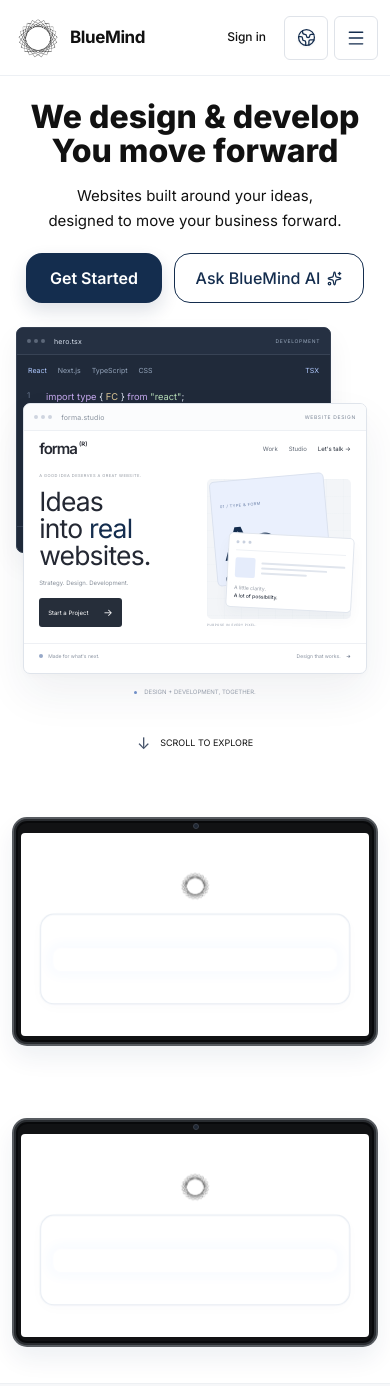
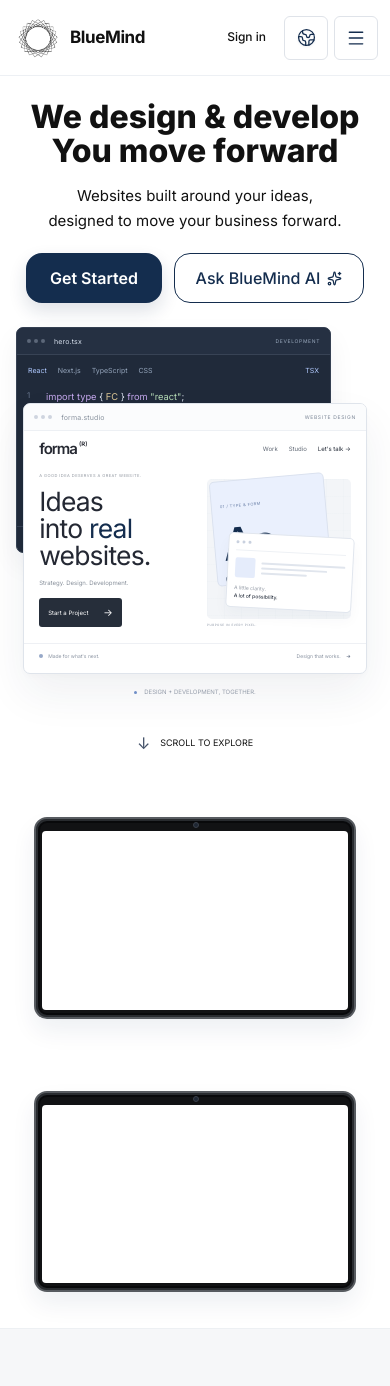
Before and after one commit to m1o223/bluem-ndwebs-rv-cefronend, a Next.js app: page / in a window 390 px wide. Shown: the top 1386 px of the page. Built offline with nearby package versions, Linux system fonts and the light colour scheme.

Commit message:
Refine homepage screens with compact two-line word animations

```diff
--- a/components/home/animated-story.tsx
+++ b/components/home/animated-story.tsx
@@ -1,6 +1,5 @@
 "use client";
 
-import Image from "next/image";
 import { useEffect, useRef, useState } from "react";
 import { useLocalization, type Locale } from "../localization-provider";
 import styles from "./work-process.module.css";
@@ -8,7 +7,7 @@ import styles from "./work-process.module.css";
 export type StoryCopy = {
   title: string;
   instructions: string;
-  steps: readonly string[];
+  steps: readonly (readonly [string, string])[];
 };
 
 type AnimatedStoryProps = {
@@ -53,7 +52,7 @@ export default function AnimatedStory({ id, titleId, content }: AnimatedStoryPro
     <section id={id} className={styles.section} aria-labelledby={titleId} lang={locale} dir={rtl ? "rtl" : "ltr"} data-no-translate>
       <h2 id={titleId} className={styles.srOnly}>{copy.title}</h2>
       <p id={`${id}-instructions`} className={styles.srOnly}>{copy.instructions}</p>
-      <ol className={styles.srOnly}>{copy.steps.map(text => <li key={text}>{text}</li>)}</ol>
+      <ol className={styles.srOnly}>{copy.steps.map(lines => <li key={lines.join(" ")}>{lines.join(" ")}</li>)}</ol>
       <div ref={deviceRef} className={styles.device} data-work-card data-playing={playing}
         data-static={paused || focused || reducedMotion} role="group" tabIndex={0}
         aria-labelledby={titleId} aria-describedby={`${id}-instructions`}
@@ -72,14 +71,14 @@ export default function AnimatedStory({ id, titleId, content }: AnimatedStoryPro
         <div className={styles.frame} data-device-frame>
           <div className={styles.screen} data-device-screen>
             <div className={styles.screenContent} data-screen-content aria-hidden="true">
-              <Image className={styles.logo} src="/images/brand/bluemind-original-logo-transparent.png" width={96} height={96} alt="" sizes="96px" />
-              <div className={styles.input} data-story-input>
-                <div className={styles.textArea}>
-                  <p key={`${locale}-${step}`} className={styles.sentence} data-work-step={step + 1} onAnimationEnd={event => {
-                    // The text's CSS timeline owns the cadence; the screen zoom runs independently.
-                    if (event.target === event.currentTarget) setStep(current => (current + 1) % copy.steps.length);
-                  }}>{copy.steps[step]}</p>
-                </div>
+              <div className={styles.textArea} data-story-text>
+                <p key={`${locale}-${step}`} className={styles.sentence} data-work-step={step + 1} onAnimationEnd={event => {
+                  // Advancing from animationend keeps the fade and content changes on one timeline.
+                  if (event.target === event.currentTarget) setStep(current => (current + 1) % copy.steps.length);
+                }}>
+                  <span className={styles.line} data-story-line>{copy.steps[step][0]}</span>{" "}
+                  <span className={styles.line} data-story-line>{copy.steps[step][1]}</span>
+                </p>
               </div>
             </div>
           </div>
--- a/components/home/meet-ai-copy.ts
+++ b/components/home/meet-ai-copy.ts
@@ -5,33 +5,78 @@ export const meetAiCopy: Record<Locale, StoryCopy> = {
   "en": {
     "title": "Meet BlueMind AI",
     "steps": [
-      "Tell BlueMind AI about your idea.",
-      "It helps you explain your project.",
-      "It organizes your thoughts clearly.",
-      "It prepares your request for the team.",
-      "You can follow your project step by step."
+      [
+        "Your idea",
+        "Starts here"
+      ],
+      [
+        "Explain your vision",
+        "Find your direction"
+      ],
+      [
+        "Organized thoughts",
+        "Clear project brief"
+      ],
+      [
+        "Your request",
+        "Ready for review"
+      ],
+      [
+        "Your project",
+        "Step by step"
+      ]
     ],
     "instructions": "Animation pauses while focused. Use Left and Right to read the steps. Space toggles playback after focus leaves."
   },
   "ar": {
     "title": "تعرّف على BlueMind AI",
     "steps": [
-      "احكِ لـ BlueMind AI عن فكرتك.",
-      "يساعدك على شرح مشروعك.",
-      "يرتب أفكارك بوضوح.",
-      "يجهز طلبك للفريق.",
-      "يمكنك متابعة مشروعك خطوة بخطوة."
+      [
+        "فكرتك تبدأ",
+        "من هنا"
+      ],
+      [
+        "اشرح رؤيتك",
+        "وحدّد اتجاهك"
+      ],
+      [
+        "أفكار مرتبة",
+        "مشروع واضح"
+      ],
+      [
+        "طلبك منظّم",
+        "للمراجعة مع الفريق"
+      ],
+      [
+        "تابع مشروعك",
+        "خطوة بخطوة"
+      ]
     ],
     "instructions": "تتوقف الحركة أثناء التركيز. استخدم السهمين لقراءة الخطوات. مفتاح المسافة يبدّل تشغيل الحركة بعد مغادرة التركيز."
   },
   "sv": {
     "title": "Möt BlueMind AI",
     "steps": [
-      "Berätta för BlueMind AI om din idé.",
-      "Den hjälper dig att beskriva ditt projekt.",
-      "Den strukturerar dina tankar tydligt.",
-      "Den förbereder din förfrågan för teamet.",
-      "Du kan följa ditt projekt steg för steg."
+      [
+        "Din idé",
+        "Börjar här"
+      ],
+      [
+        "Beskriv din vision",
+        "Hitta din riktning"
+      ],
+      [
+        "Organiserade tankar",
+        "Ett tydligt projekt"
+      ],
+      [
+        "Din förfrågan",
+        "Redo för teamet"
+      ],
+      [
+        "Följ ditt projekt",
+        "Steg för steg"
+      ]
     ],
     "instructions": "Animationen pausas vid fokus. Läs stegen med piltangenterna. Mellanslag växlar uppspelning när fokus lämnar."
   }
--- a/components/home/work-process-copy.ts
+++ b/components/home/work-process-copy.ts
@@ -5,36 +5,90 @@ export const workProcessCopy: Record<Locale, StoryCopy> = {
   "en": {
     "title": "How We Work",
     "steps": [
-      "Share your idea with us.",
-      "We understand your goals.",
-      "We organize your idea clearly.",
-      "Our team designs your website.",
-      "We develop and test your project.",
-      "Your website is ready to use."
+      [
+        "Share your idea",
+        "With our team"
+      ],
+      [
+        "Your goals",
+        "Our starting point"
+      ],
+      [
+        "Clear ideas",
+        "Clear plans"
+      ],
+      [
+        "Thoughtful design",
+        "Built around you"
+      ],
+      [
+        "We develop",
+        "Test every detail"
+      ],
+      [
+        "Your website",
+        "Ready to launch"
+      ]
     ],
     "instructions": "Animation pauses while focused. Use Left and Right to read the steps. Space toggles playback after focus leaves."
   },
   "ar": {
     "title": "كيف نعمل",
     "steps": [
-      "شارك فكرتك معنا.",
-      "نفهم أهدافك.",
-      "نرتب فكرتك بوضوح.",
-      "فريقنا يصمم موقعك.",
-      "نطوّر مشروعك ونختبره.",
-      "موقعك جاهز للاستخدام."
+      [
+        "شارك فكرتك",
+        "مع فريقنا"
+      ],
+      [
+        "أهدافك أولاً",
+        "نفهم رؤيتك"
+      ],
+      [
+        "أفكار واضحة",
+        "خطة مرتبة"
+      ],
+      [
+        "تصميم مدروس",
+        "يناسب رؤيتك"
+      ],
+      [
+        "نطوّر موقعك",
+        "ونختبر التفاصيل"
+      ],
+      [
+        "موقعك جاهز",
+        "لاستقبال زوارك"
+      ]
     ],
     "instructions": "تتوقف الحركة أثناء التركيز. استخدم السهمين لقراءة الخطوات. مفتاح المسافة يبدّل تشغيل الحركة بعد مغادرة التركيز."
   },
   "sv": {
     "title": "Så arbetar vi",
     "steps": [
-      "Dela din idé med oss.",
-      "Vi förstår dina mål.",
-      "Vi strukturerar din idé tydligt.",
-      "Vårt team designar din webbplats.",
-      "Vi utvecklar och testar ditt projekt.",
-      "Din webbplats är redo att användas."
+      [
+        "Dela din idé",
+        "Med vårt team"
+      ],
+      [
+        "Dina mål",
+        "Vår utgångspunkt"
+      ],
+      [
+        "Tydliga idéer",
+        "En tydlig plan"
+      ],
+      [
+        "Genomtänkt design",
+        "För din vision"
+      ],
+      [
+        "Vi utvecklar",
+        "Testar varje detalj"
+      ],
+      [
+        "Din webbplats",
+        "Redo för lansering"
+      ]
     ],
     "instructions": "Animationen pausas vid fokus. Läs stegen med piltangenterna. Mellanslag växlar uppspelning när fokus lämnar."
   }
--- a/components/home/work-process.module.css
+++ b/components/home/work-process.module.css
@@ -1,14 +1,10 @@
 .section {
-  --entry-x: -10px;
-  --exit-x: 10px;
-  --screen-zoom: 1.04;
   background: #fff;
-  color: var(--bluemind-blue);
+  color: #000;
   padding: 64px 24px;
   letter-spacing: 0;
   scroll-margin-top: var(--website-header-height, 87px);
 }
-.section[dir="rtl"] { --entry-x: 10px; --exit-x: -10px; }
 .srOnly {
   position: absolute;
   width: 1px;
@@ -20,107 +16,74 @@
   white-space: nowrap;
   border: 0;
 }
-.device { width: min(100%, 1000px); margin-inline: auto; }
-.device:focus-visible { outline: 2px solid #487bad; outline-offset: 8px; border-radius: 24px; }
+.device { width: min(88%, 680px); margin-inline: auto; }
+.device:focus-visible { outline: 2px solid #487bad; outline-offset: 8px; border-radius: 20px; }
 .frame {
   position: relative;
   width: 100%;
   aspect-ratio: 16 / 10;
-  padding: 20px 12px 14px;
+  padding: 16px 9px 10px;
   border: 2px solid #575b60;
-  border-radius: 25px;
+  border-radius: 20px;
   background: #111214;
   box-shadow: inset 0 0 0 2px #282b2f, inset 0 0 0 4px #08090b, 0 12px 24px #142d4e12;
 }
 .frame::before {
   content: "";
   position: absolute;
-  top: 6px;
-  left: calc(50% - 3px);
-  width: 6px;
-  height: 6px;
+  top: 5px;
+  left: calc(50% - 2.5px);
+  width: 5px;
+  height: 5px;
   border: 1px solid #3b4049;
   border-radius: 50%;
   background: #1e2633;
 }
 .screen { height: 100%; overflow: hidden; border-radius: 7px; background: #fff; isolation: isolate; }
 .screenContent {
-  display: flex;
-  flex-direction: column;
-  align-items: center;
-  justify-content: center;
-  gap: 32px;
+  display: grid;
+  place-items: center;
   height: 100%;
-  padding: 32px;
-  transform-origin: center;
-  animation: screenZoom 16s ease-in-out infinite alternate;
+  padding: 24px;
+}
+.textArea { width: 100%; min-width: 0; }
+.sentence {
+  margin: 0;
+  color: #000;
+  font-size: 32px;
+  line-height: 1.45;
+  font-weight: 500;
+  letter-spacing: 0;
+  text-align: center;
+  text-shadow: 0 0 24px #3b82f62e, 0 0 48px #3b82f617;
+  animation: sentence 4.2s ease-in-out both;
   animation-play-state: paused;
 }
-.logo { display: block; width: 88px; height: 88px; object-fit: contain; }
-.input {
-  display: grid;
-  place-items: center;
-  width: 82%;
-  height: 132px;
-  padding: 24px 32px;
-  border: 1px solid #e2e8f0;
-  border-radius: 22px;
-  background: #fff;
-  box-shadow: 0 3px 14px #142d4e05;
-}
-.textArea { position: relative; width: 100%; min-width: 0; }
-.textArea::before {
-  content: "";
-  position: absolute;
-  inset: 0;
-  border-radius: 8px;
-  box-shadow: 0 0 22px 8px #3b82f609;
-  pointer-events: none;
-}
-.sentence {
-  position: relative;
-  margin: 0;
-  color: #142d4e;
-  font-size: 24px;
-  line-height: 1.5;
-  font-weight: 400;
-  letter-spacing: 0;
-  text-align: start;
-  overflow-wrap: anywhere;
-  text-wrap: pretty;
-  animation: sentence 3.2s ease-in-out both;
-  animation-play-state: paused;
-}
-.device[data-playing="true"] .sentence,
-.device[data-playing="true"] .screenContent { animation-play-state: running; }
+.line { display: block; white-space: nowrap; }
+.device[data-playing="true"] .sentence { animation-play-state: running; }
 .device[data-static="true"] .sentence { animation: none; }
 @keyframes sentence {
-  0% { opacity: 0; transform: translateX(var(--entry-x)); }
-  10%, 88% { opacity: 1; transform: translateX(0); }
-  100% { opacity: 0; transform: translateX(var(--exit-x)); }
-}
-@keyframes screenZoom {
-  from { transform: scale(1); }
-  to { transform: scale(var(--screen-zoom)); }
+  0% { opacity: 0; transform: translateX(-18px); }
+  14% { opacity: 1; transform: translateX(-12px); }
+  84% { opacity: 1; transform: translateX(10px); }
+  100% { opacity: 0; transform: translateX(18px); }
 }
 @media (max-width: 1023px) {
   .section { padding: 48px 20px; }
-  .screenContent { padding: 20px; gap: 24px; }
-  .input { width: 88%; padding: 20px 24px; height: 120px; }
-  .sentence { font-size: 21px; }
-  .logo { width: 64px; height: 64px; }
+  .screenContent { padding: 20px; }
+  .sentence { font-size: 28px; }
 }
 @media (max-width: 600px) {
-  .section { --screen-zoom: 1.02; padding: 36px 12px; }
-  .frame { padding: 14px 7px 8px; border-radius: 15px; }
-  .frame::before { top: 4px; width: 4px; height: 4px; left: calc(50% - 2px); }
+  .section { padding: 36px 12px; }
+  .frame { padding: 12px 6px 7px; border-radius: 13px; }
+  .frame::before { top: 3px; width: 4px; height: 4px; left: calc(50% - 2px); }
   .screen { border-radius: 4px; }
-  .screenContent { padding: 10px; gap: 14px; }
-  .logo { width: 36px; height: 36px; }
-  .input { width: 94%; height: 90px; padding: 10px 12px; border-radius: 14px; }
-  .sentence { font-size: 16px; line-height: 1.4; }
-  .textArea::before { box-shadow: 0 0 12px 4px #3b82f609; }
+  .screenContent { padding: 12px; }
+  .sentence { font-size: 20px; text-shadow: 0 0 18px #3b82f62e, 0 0 30px #3b82f617; }
+}
+@media (max-width: 360px) {
+  .sentence { font-size: 18px; }
 }
 @media (prefers-reduced-motion: reduce) {
-  .sentence, .screenContent { animation: none; }
+  .sentence { animation: none; }
 }
```
Also changed, not shown: 1 other file (tests, documents, lock files or other folders).
